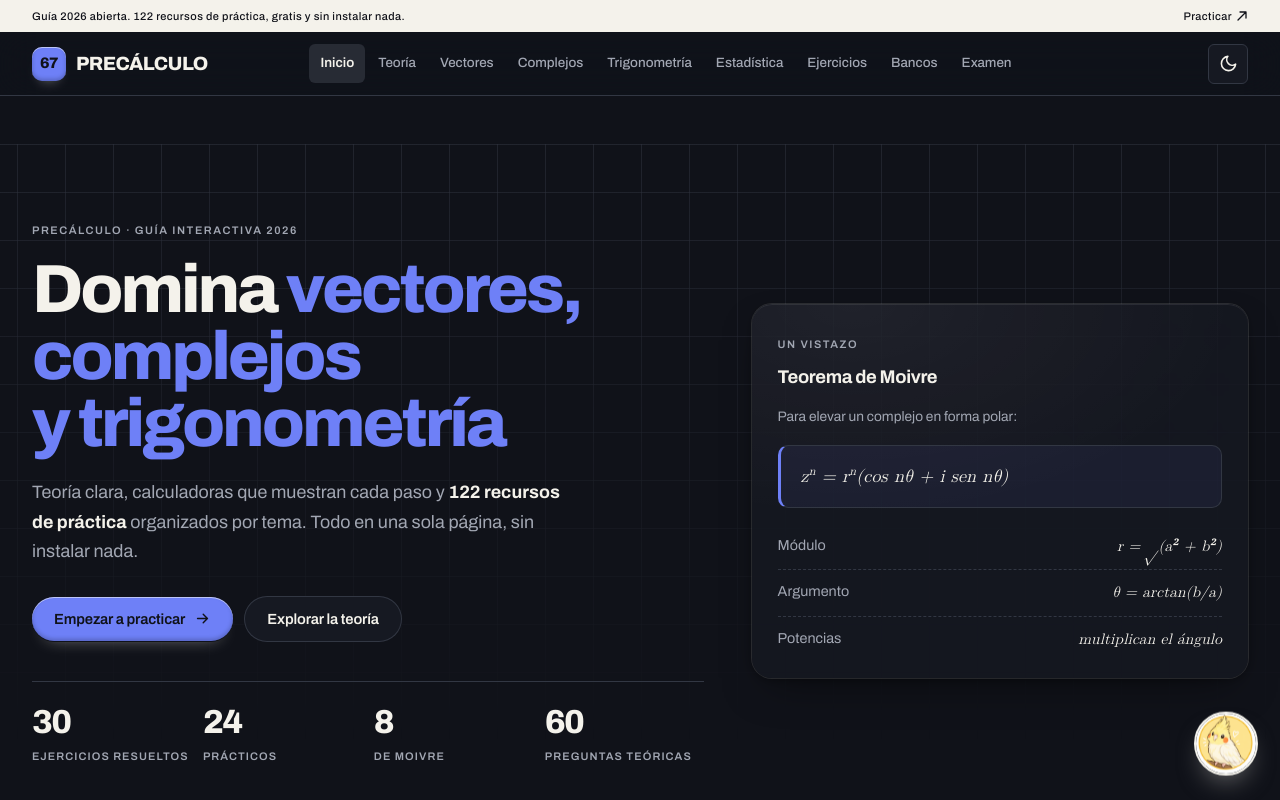
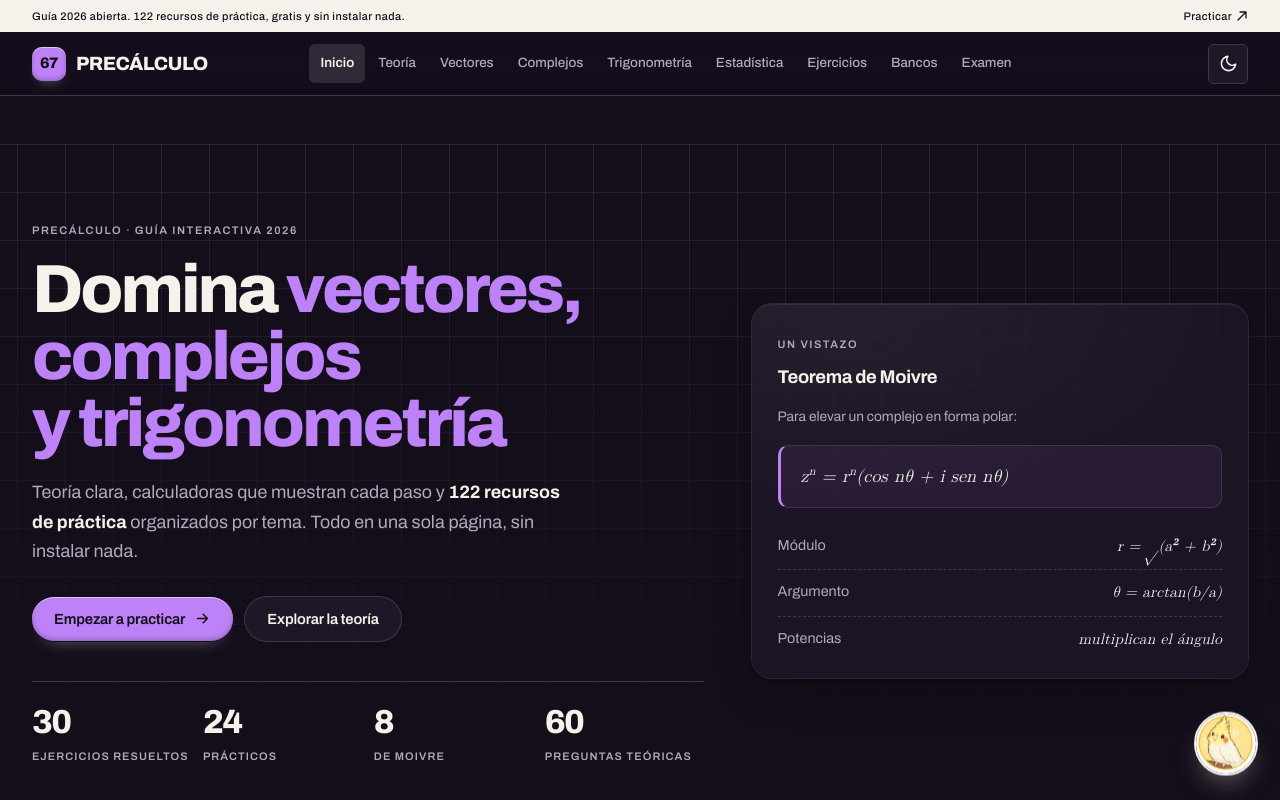
Before and after one commit to chuzin29/67, a plain HTML site: page index.html in a window 1280 px wide. Both pictures are taken after a click on the button 1228 px from the left and 63 px from the top of the page. Shown: the top 800 px of the page. Drawn offline with Linux system fonts and the light colour scheme.

Commit message:
Modo oscuro: predomina el morado

```diff
--- a/assets/css/style.css
+++ b/assets/css/style.css
@@ -77,33 +77,33 @@
 html[data-theme="dark"] {
   color-scheme: dark;
 
-  --background: 225 22% 8%;
-  --surface: 225 20% 11%;
-  --elevated: 225 18% 15%;
+  --background: 268 30% 8%;
+  --surface: 268 26% 12%;
+  --elevated: 268 22% 16%;
   --foreground: 42 30% 94%;
-  --muted: 225 14% 18%;
-  --muted-foreground: 225 10% 67%;
-  --line: 225 14% 23%;
-  --primary: 232 90% 70%;
-  --primary-foreground: 225 22% 8%;
+  --muted: 268 16% 19%;
+  --muted-foreground: 268 12% 70%;
+  --line: 268 16% 25%;
+  --primary: 270 88% 74%;
+  --primary-foreground: 268 30% 8%;
   --accent: 76 80% 60%;
-  --accent-foreground: 225 22% 8%;
+  --accent-foreground: 268 30% 8%;
   --aura: 38 95% 58%;
   --danger: 4 80% 62%;
   --success: 158 55% 48%;
-  --success-foreground: 225 22% 8%;
-
-  --tone: 232 90% 70%;
-  --tone-foreground: 225 22% 8%;
+  --success-foreground: 268 30% 8%;
+
+  --tone: 270 88% 74%;
+  --tone-foreground: 268 30% 8%;
 
   --btn-rim: rgba(255, 255, 255, 0.55);
   --btn-low: rgba(0, 0, 0, 0.22);
 
-  --plot-1: hsl(232 90% 74%);
+  --plot-1: hsl(270 90% 76%);
   --plot-2: hsl(16 88% 65%);
   --plot-3: hsl(183 55% 58%);
   --plot-4: hsl(40 90% 62%);
-  --plot-axis: hsl(225 10% 60%);
+  --plot-axis: hsl(268 10% 62%);
 }
 
 /* Un color por tema: igual que las categorías de TORNUTI. */
@@ -112,11 +112,11 @@ html[data-theme="dark"] {
 .tone-trigo { --tone: 14 76% 48%; --tone-foreground: 0 0% 100%; }
 .tone-estadistica { --tone: 183 58% 28%; --tone-foreground: 0 0% 100%; }
 .tone-identidades { --tone: 38 78% 40%; --tone-foreground: 0 0% 100%; }
-html[data-theme="dark"] .tone-vectores { --tone: 232 90% 70%; --tone-foreground: 225 22% 8%; }
-html[data-theme="dark"] .tone-complejos { --tone: 262 80% 72%; --tone-foreground: 225 22% 8%; }
-html[data-theme="dark"] .tone-trigo { --tone: 16 88% 65%; --tone-foreground: 225 22% 8%; }
-html[data-theme="dark"] .tone-estadistica { --tone: 183 55% 58%; --tone-foreground: 225 22% 8%; }
-html[data-theme="dark"] .tone-identidades { --tone: 40 90% 62%; --tone-foreground: 225 22% 8%; }
+html[data-theme="dark"] .tone-vectores { --tone: 270 88% 74%; --tone-foreground: 268 30% 8%; }
+html[data-theme="dark"] .tone-complejos { --tone: 300 70% 72%; --tone-foreground: 268 30% 8%; }
+html[data-theme="dark"] .tone-trigo { --tone: 16 88% 65%; --tone-foreground: 268 30% 8%; }
+html[data-theme="dark"] .tone-estadistica { --tone: 183 55% 58%; --tone-foreground: 268 30% 8%; }
+html[data-theme="dark"] .tone-identidades { --tone: 40 90% 62%; --tone-foreground: 268 30% 8%; }
 
 /* ---------------------------- 02. Base ---------------------------- */
 *,
@@ -772,8 +772,8 @@ html[data-theme="dark"] .hero-card {
 }
 .badge-vectores { --tone: 232 74% 45%; }
 .badge-complejos { --tone: 262 62% 48%; }
-html[data-theme="dark"] .badge-vectores { --tone: 232 90% 70%; }
-html[data-theme="dark"] .badge-complejos { --tone: 262 80% 72%; }
+html[data-theme="dark"] .badge-vectores { --tone: 270 88% 74%; }
+html[data-theme="dark"] .badge-complejos { --tone: 300 70% 72%; }
 .badge-forma {
   color: hsl(var(--foreground));
   background: hsl(var(--elevated));
```
